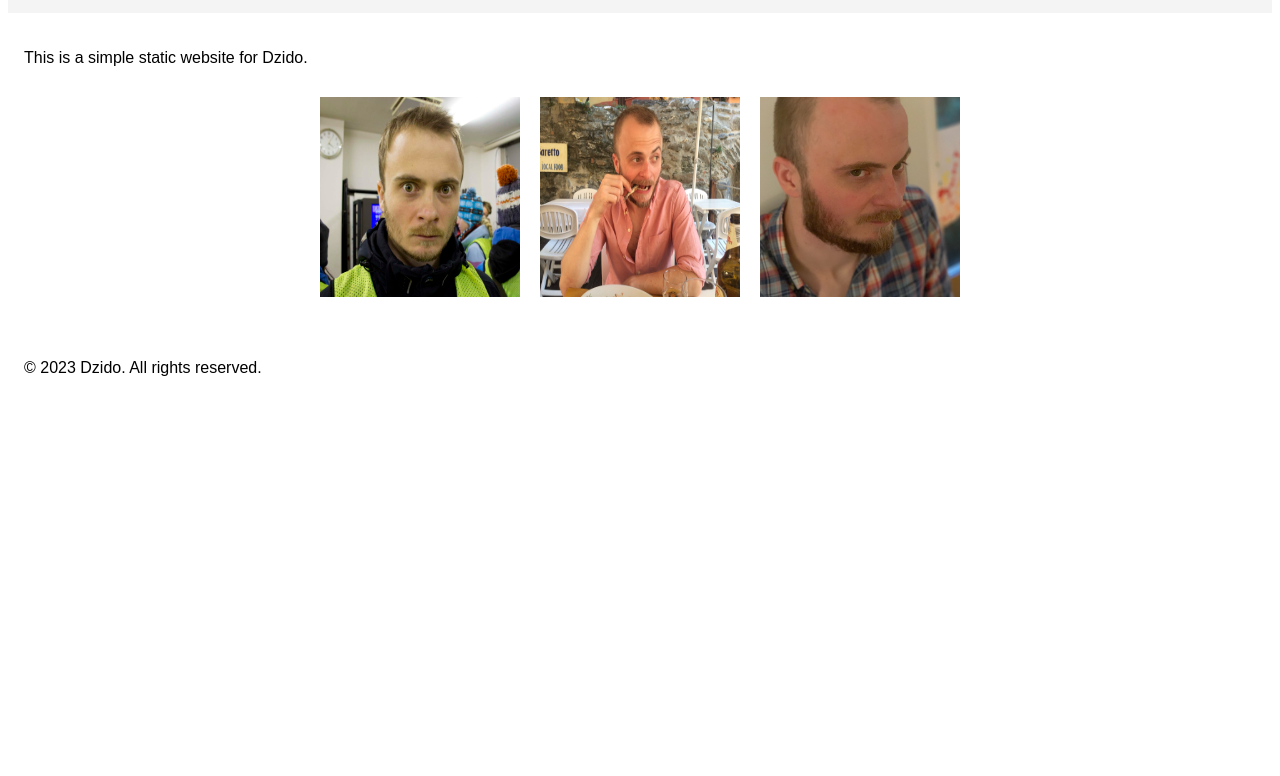
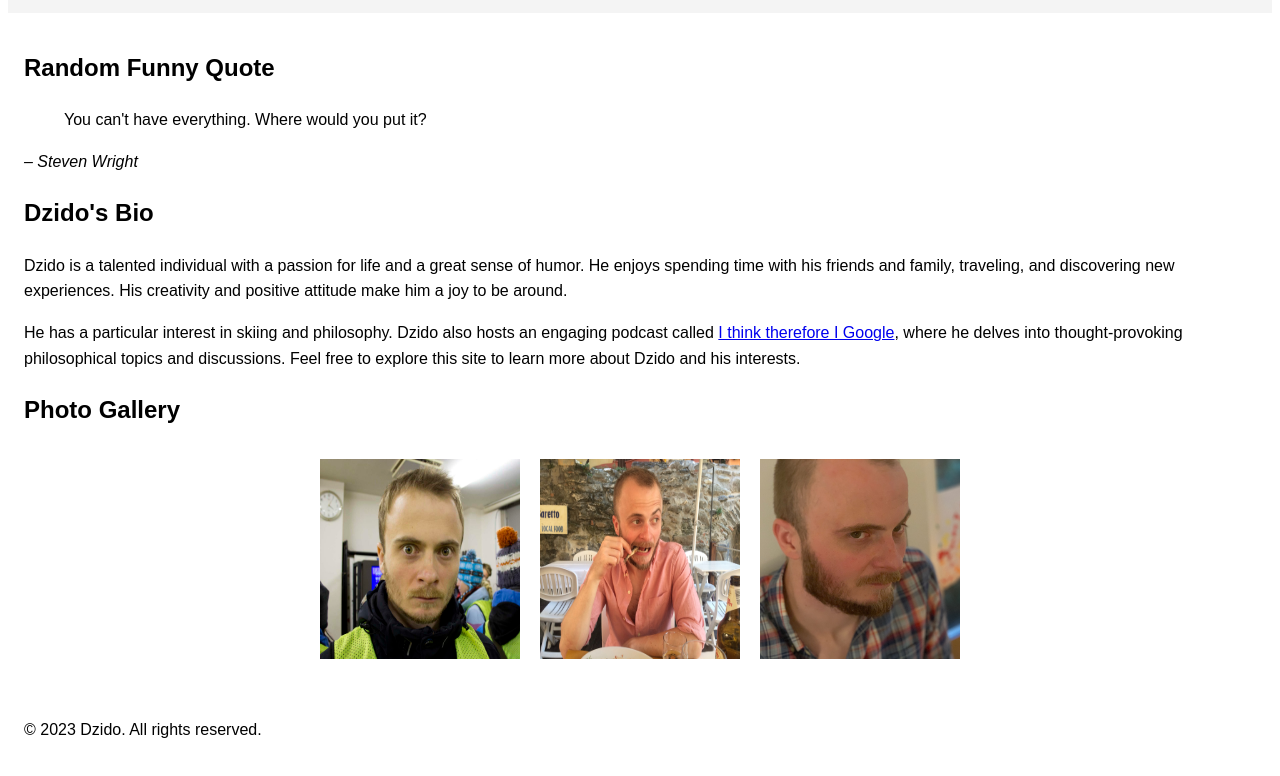
Before and after one commit to vicsz/dzido-site, a plain HTML site: page site/index.html in a window 1280 px wide. Shown: the part 78-854 px from the top of the page. Before the commit the page ends 800 px from the top, so only its background shows below. Drawn offline with Linux system fonts and the light colour scheme.

Commit message:
Updates.

```diff
--- a/site/index.html
+++ b/site/index.html
@@ -11,12 +11,22 @@
         <h1>Welcome to Dzido's Website</h1>
     </header>
     <main>
-        <p>This is a simple static website for Dzido.</p>
+        <h2>Random Funny Quote</h2>
+        <div id="quote-container">
+            <blockquote id="quote-text"></blockquote>
+            <cite id="quote-author"></cite>
+        </div>
+
+        <h2>Dzido's Bio</h2>
+        <p>Dzido is a talented individual with a passion for life and a great sense of humor. He enjoys spending time with his friends and family, traveling, and discovering new experiences. His creativity and positive attitude make him a joy to be around.</p>
+        <p>He has a particular interest in skiing and philosophy. Dzido also hosts an engaging podcast called <a href="https://podcasts.apple.com/ca/podcast/i-think-therefore-i-google/id1517323832" target="_blank" rel="noopener noreferrer">I think therefore I Google</a>, where he delves into thought-provoking philosophical topics and discussions. Feel free to explore this site to learn more about Dzido and his interests.</p>
+
+        <h2>Photo Gallery</h2>
         <div class="photo-gallery">
-		    <img src="images/photo1.jpg" alt="Dzido's Photo 1">
-		    <img src="images/photo2.jpg" alt="Dzido's Photo 2">
-		    <img src="images/photo3.jpg" alt="Dzido's Photo 3">
-		</div>
+            <img src="images/photo1.jpg" alt="Dzido's Photo 1">
+            <img src="images/photo2.jpg" alt="Dzido's Photo 2">
+            <img src="images/photo3.jpg" alt="Dzido's Photo 3">
+        </div>
     </main>
     <footer>
         <p>&copy; 2023 Dzido. All rights reserved.</p>
--- a/site/js/scripts.js
+++ b/site/js/scripts.js
@@ -1 +1,21 @@
 console.log("Welcome to Dzido's website!");
+
+function getRandomQuote(quotes) {
+  const randomIndex = Math.floor(Math.random() * quotes.length);
+  return quotes[randomIndex];
+}
+
+function displayQuote(quote) {
+  const quoteTextElement = document.getElementById("quote-text");
+  const quoteAuthorElement = document.getElementById("quote-author");
+
+  quoteTextElement.textContent = quote.text;
+  quoteAuthorElement.textContent = `– ${quote.author}`;
+}
+
+fetch("quotes.json")
+  .then((response) => response.json())
+  .then((quotes) => {
+    const randomQuote = getRandomQuote(quotes);
+    displayQuote(randomQuote);
+  });
--- /dev/null
+++ b/site/quotes.json
@@ -0,0 +1,54 @@
+[
+  {
+    "text": "Always remember that you are unique. Just like everyone else.",
+    "author": "Unknown"
+  },
+  {
+    "text": "If you think you are too small to be effective, you have never been in the dark with a mosquito.",
+    "author": "Betty Reese"
+  },
+  {
+    "text": "I find television very educational. Every time someone turns it on, I go in the other room and read a book.",
+    "author": "Groucho Marx"
+  },
+  {
+    "text": "People say nothing is impossible, but I do nothing every day.",
+    "author": "A. A. Milne"
+  },
+  {
+    "text": "You can't have everything. Where would you put it?",
+    "author": "Steven Wright"
+  },
+  {
+    "text": "The trouble with having an open mind, of course, is that people will insist on coming along and trying to put things in it.",
+    "author": "Terry Pratchett"
+  },
+  {
+    "text": "If at first you don't succeed, then skydiving definitely isn't for you.",
+    "author": "Steven Wright"
+  },
+  {
+    "text": "Opportunity is missed by most people because it is dressed in overalls and looks like work.",
+    "author": "Thomas Edison"
+  },
+  {
+    "text": "Never put off until tomorrow what you can do the day after tomorrow.",
+    "author": "Mark Twain"
+  },
+  {
+    "text": "If you want your children to listen, try talking softly to someone else.",
+    "author": "Ann Landers"
+  },
+  {
+    "text": "By working faithfully eight hours a day you may eventually get to be boss and work twelve hours a day.",
+    "author": "Robert Frost"
+  },
+  {
+    "text": "The best way to appreciate your job is to imagine yourself without one.",
+    "author": "Oscar Wilde"
+  },
+  {
+    "text": "The elevator to success is out of order. You'll have to use the stairs... one step at a time.",
+    "author": "Joe Girard"
+  }
+]
```
